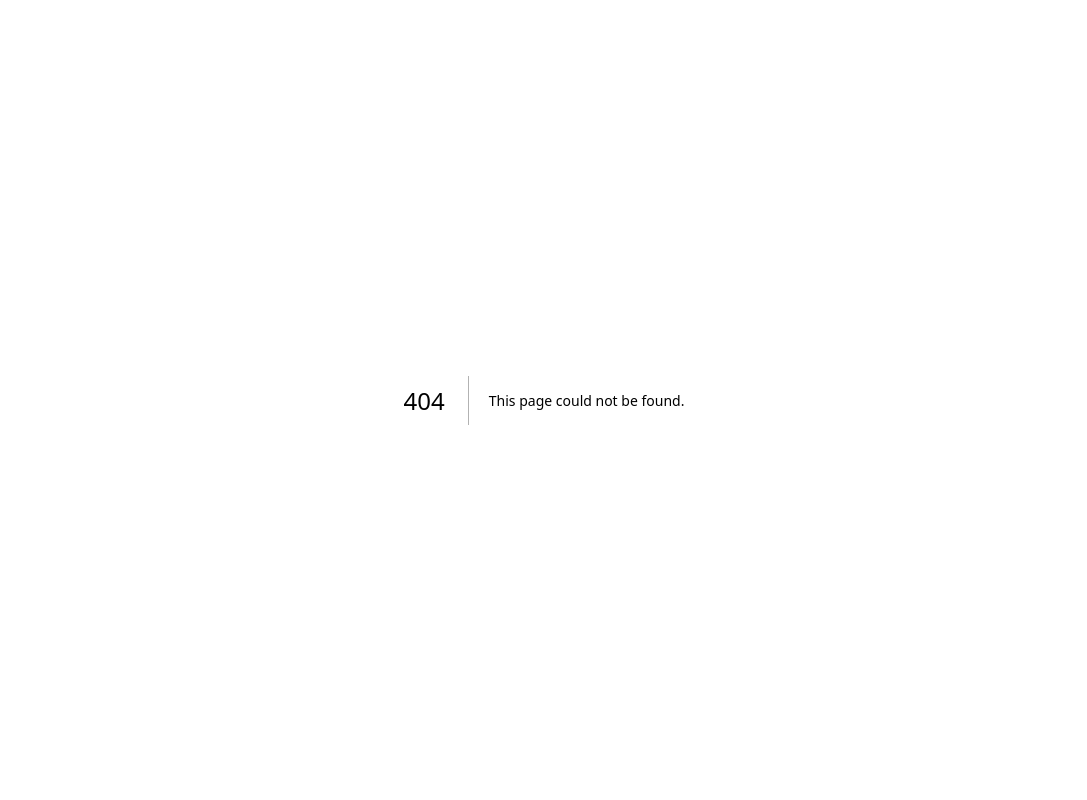
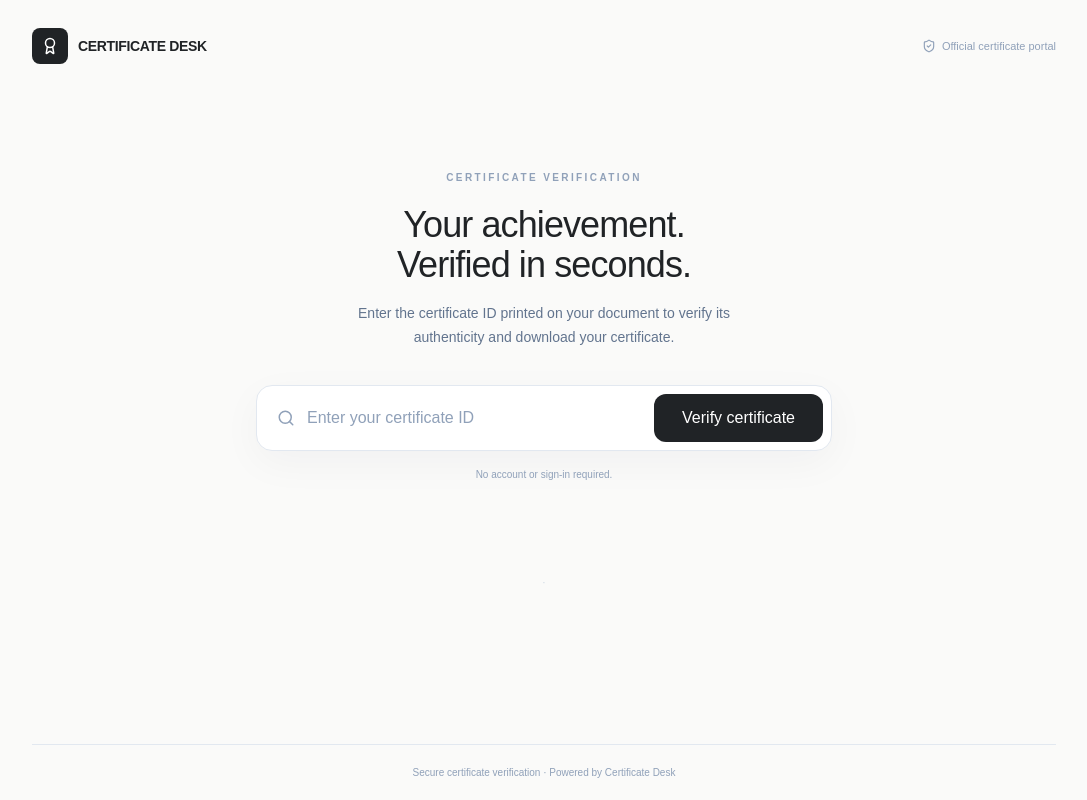
Before and after one commit to eldhoyy/Sae-certificate-generator, a Next.js app: page / in a window 1280 px wide. Before the commit this address had no page. Shown: the whole page, without its empty margins (96-1183 px from the left). Built offline with nearby package versions, Linux system fonts and the light colour scheme.

Commit message:
Create public certificate lookup homepage

```diff
--- /dev/null
+++ b/src/app/page.tsx
@@ -0,0 +1,36 @@
+import { Award, Search, ShieldCheck } from "lucide-react";
+import { HiddenAdminAccess } from "@/components/hidden-admin-access";
+
+export const metadata = {
+  title: "Certificate verification",
+  description: "Verify and download your certificate using its certificate ID.",
+};
+
+export default function HomePage() {
+  return (
+    <main className="flex min-h-screen flex-col bg-[#fafaf9] px-5 text-[#202326]">
+      <header className="mx-auto flex w-full max-w-5xl items-center justify-between py-7">
+        <div className="flex items-center gap-2.5">
+          <span className="grid size-9 place-items-center rounded-lg bg-[#202326] text-white"><Award size={18} /></span>
+          <span className="text-sm font-semibold tracking-tight">CERTIFICATE DESK</span>
+        </div>
+        <span className="hidden items-center gap-1.5 text-[11px] text-slate-400 sm:flex"><ShieldCheck size={14} /> Official certificate portal</span>
+      </header>
+      <section className="mx-auto flex w-full max-w-xl flex-1 flex-col items-center justify-center pb-16 text-center">
+        <p className="text-[10px] font-semibold uppercase tracking-[.24em] text-slate-400">Certificate verification</p>
+        <h1 className="mt-5 text-3xl font-medium tracking-tight sm:text-4xl">Your achievement.<br/>Verified in seconds.</h1>
+        <p className="mt-4 max-w-sm text-sm leading-6 text-slate-500">Enter the certificate ID printed on your document to verify its authenticity and download your certificate.</p>
+        <form action="/verify" className="mt-9 flex w-full flex-col gap-2 rounded-2xl border border-slate-200 bg-white p-2 shadow-[0_12px_40px_rgba(15,23,42,0.04)] sm:flex-row">
+          <label className="flex min-w-0 flex-1 items-center gap-3 px-3">
+            <Search size={18} className="shrink-0 text-slate-400"/>
+            <input name="id" required maxLength={100} placeholder="Enter your certificate ID" className="h-12 min-w-0 w-full bg-transparent text-sm outline-none placeholder:text-slate-400"/>
+          </label>
+          <button className="h-12 rounded-xl bg-[#202326] px-7 text-xs font-semibold text-white transition hover:bg-black">Verify certificate</button>
+        </form>
+        <p className="mt-4 text-[10px] text-slate-400">No account or sign-in required.</p>
+        <HiddenAdminAccess />
+      </section>
+      <footer className="mx-auto w-full max-w-5xl border-t border-slate-200 py-5 text-center text-[10px] text-slate-400">Secure certificate verification · Powered by Certificate Desk</footer>
+    </main>
+  );
+}
```
